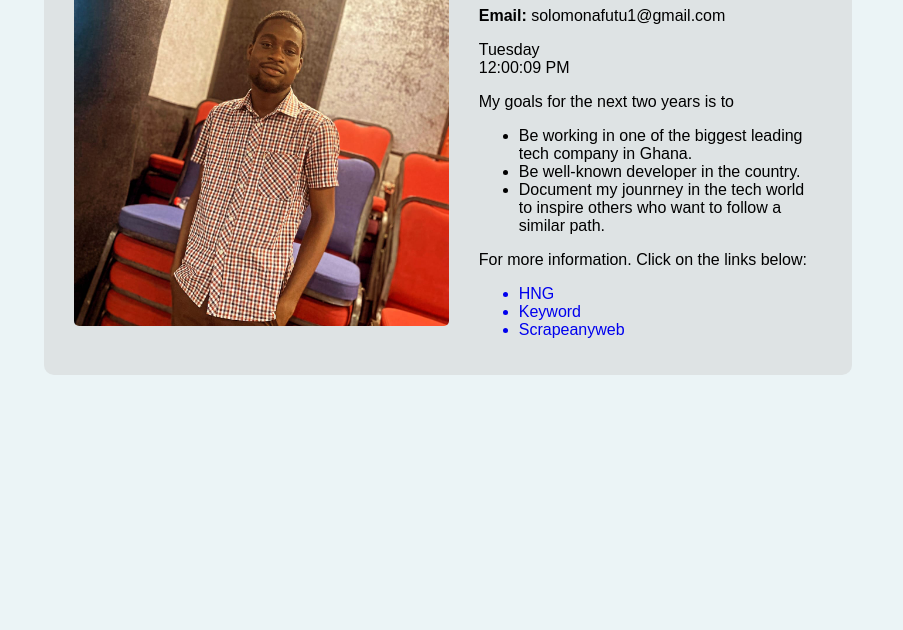
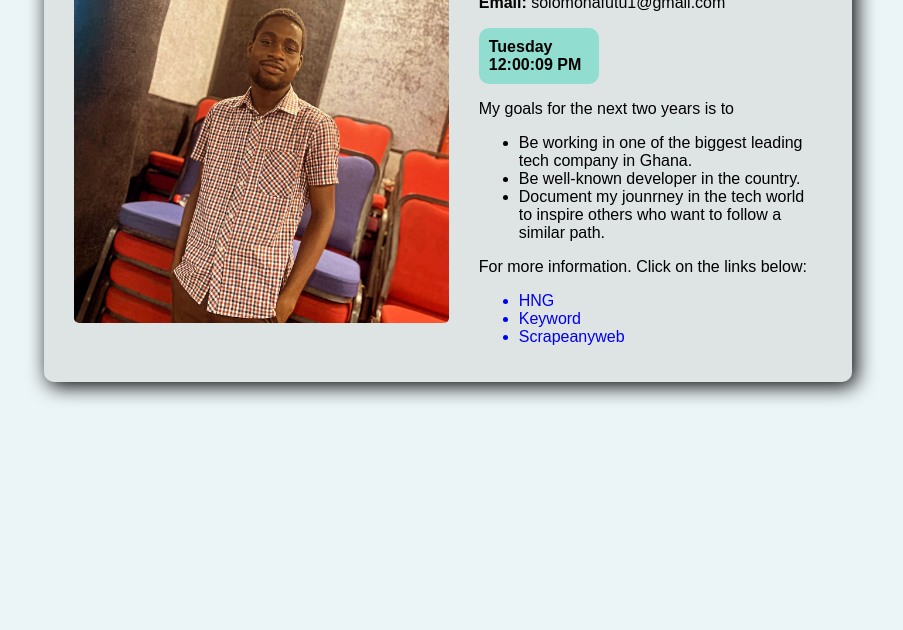
Before and after one commit to SolomonTheCoder/My-goal, a plain HTML site: page index.html in a window 1280 px wide. Shown: the part 170-800 px from the top of the page, without its empty margins (192-1095 px from the left). Drawn offline with Linux system fonts and the light colour scheme.

Commit message:
Update on the time section.

```diff
--- a/index.html
+++ b/index.html
@@ -18,8 +18,10 @@
         <div id="slackEmail">
           <p><b>Email:</b> solomonafutu1@gmail.com</p>
         </div>
+        <div class="Time">
         <div id="currentDay"></div>
         <div id="currentTimeUTC"></div>
+      </div>
         <div class="myGoal">
           <p>My goals for the next two years is to</p>
           <ul>
--- a/style.css
+++ b/style.css
@@ -10,7 +10,8 @@ body {
   justify-content: center;
   align-items: center;
   background-color: rgba(192, 191, 191, 0.322);
-  margin: 6% auto;
+  box-shadow: 4px 4px 20px black;
+  margin: 5% auto;
   padding: 20px;
   border-radius: 10px;
   width: 60%;
@@ -32,6 +33,14 @@ body {
 
 .Links a{
   text-decoration: none;
+}
+
+.Time{
+  background-color: #91DDCF;
+  padding: 10px;
+  border-radius: 10px;
+  font-weight: bold;
+  width: 30%;
 }
 
 @media (max-width: 767px) {
```
